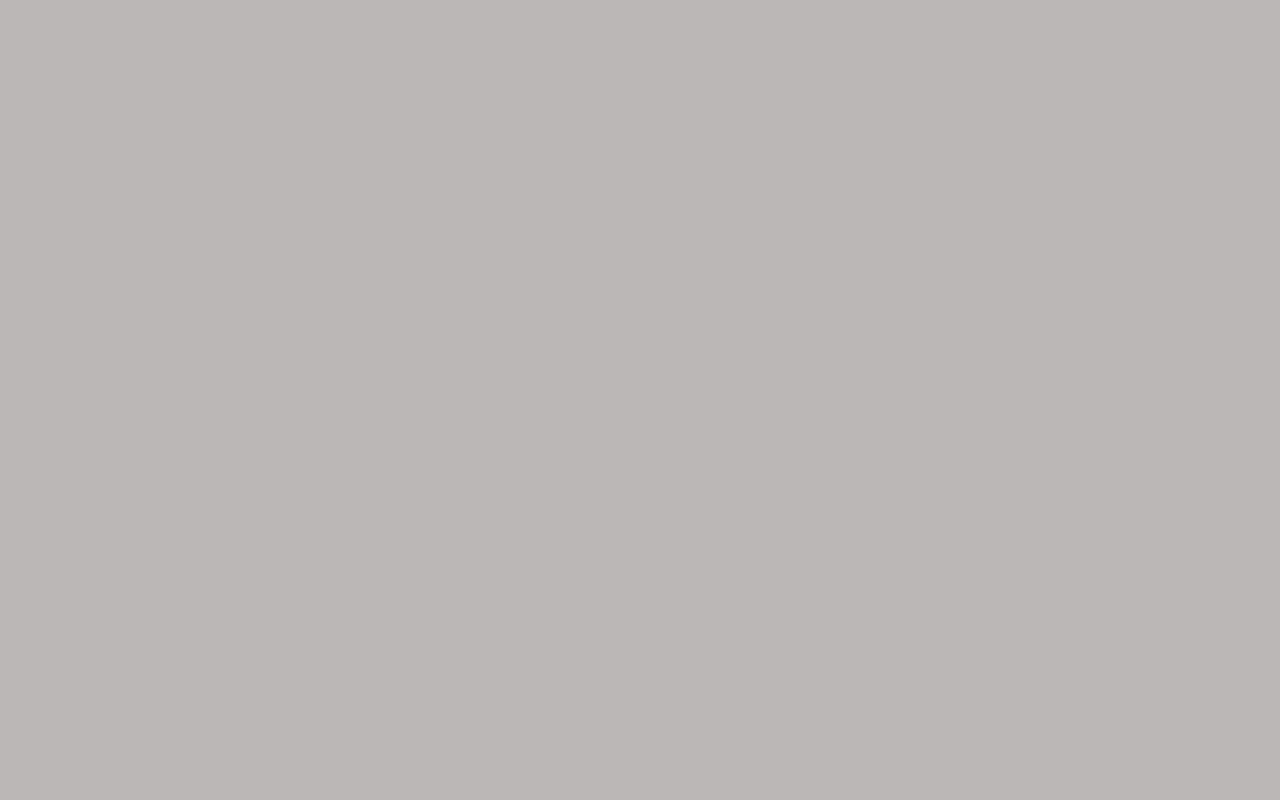
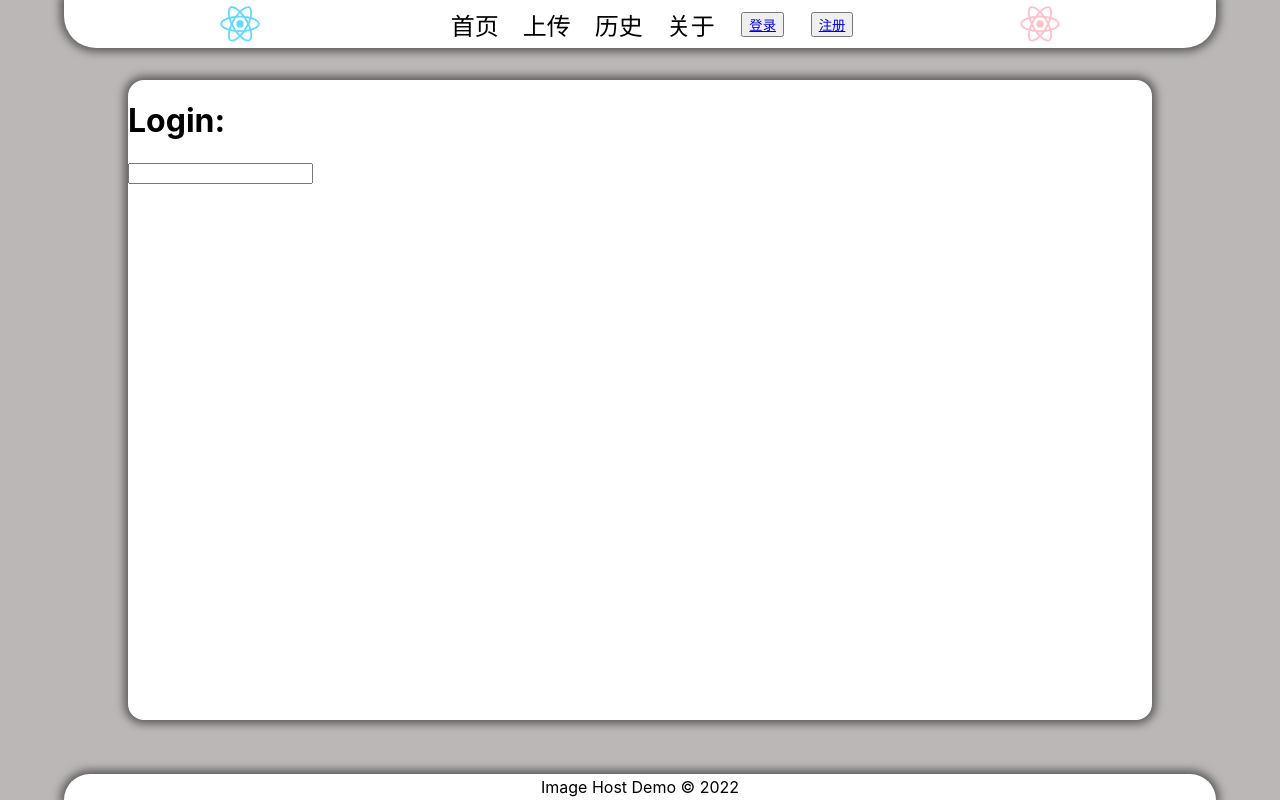
Before and after one commit to mingwiki/leancloud-image-host, a React app: page /login in a window 1280 px wide. Before the commit this address had no page. Built offline with nearby package versions, Linux system fonts and the light colour scheme.

Commit message:
add mobx

```diff
--- a/package.json
+++ b/package.json
@@ -33,16 +33,17 @@
     "jest-watch-typeahead": "^1.0.0",
     "mini-css-extract-plugin": "^2.4.5",
     "mobx": "^6.5.0",
+    "mobx-react": "^7.3.0",
     "postcss": "^8.4.4",
     "postcss-flexbugs-fixes": "^5.0.2",
     "postcss-loader": "^6.2.1",
     "postcss-normalize": "^10.0.1",
     "postcss-preset-env": "^7.0.1",
     "prompts": "^2.4.2",
-    "react": "^18.0.0",
+    "react": "^17.0.2",
     "react-app-polyfill": "^3.0.0",
     "react-dev-utils": "^12.0.0",
-    "react-dom": "^18.0.0",
+    "react-dom": "^17.0.2",
     "react-refresh": "^0.11.0",
     "react-router-dom": "^6.3.0",
     "resolve": "^1.20.0",
--- a/src/App.jsx
+++ b/src/App.jsx
@@ -1,26 +1,46 @@
-import React, { useState, useContext, useEffect } from "react";
-import Header, { ThemeModeContext } from "./components/Header";
+import React, { useState, Suspense } from "react";
+import { BrowserRouter, Routes, Route } from "react-router-dom";
+import Header from "./components/Header";
 import Footer from "./components/Footer";
-import { Outlet } from "react-router-dom";
+import Loading from "./components/Loading";
 import { ThemeProvider } from "styled-components";
 import { light, dark, GlobalStyles } from "./theme";
 
+const Home = React.lazy(() => import("./pages/Home"));
+const Upload = React.lazy(() => import("./pages/Upload"));
+const History = React.lazy(() => import("./pages/History"));
+const About = React.lazy(() => import("./pages/About"));
+const Login= React.lazy(() => import("./pages/Login"));
+const Register= React.lazy(() => import("./pages/Register"));
+
 function App() {
-  const [theme, setTheme] = useState("light");
+  const [theme, setTheme] = useState({ type: light });
+
   const toggleTheme = () => {
-    if (theme === "light") {
-      setTheme("dark");
+    if (theme.type === light) {
+      setTheme({ type: dark });
     } else {
-      setTheme("light");
+      setTheme({ type: light });
     }
   };
   return (
-    <ThemeProvider theme={theme === "light" ? light : dark}>
-      <GlobalStyles />
-      <Header toggle={toggleTheme} />
-      <Outlet />
-      <Footer />
-    </ThemeProvider>
+    <BrowserRouter>
+      <ThemeProvider theme={theme.type}>
+        <GlobalStyles />
+        <Header toggle={toggleTheme} />
+        <Suspense fallback={<Loading />}>
+          <Routes>
+            <Route path="/" element={<Home />} />
+            <Route path="upload" element={<Upload />} />
+            <Route path="history" element={<History />} />
+            <Route path="about" element={<About />} />
+            <Route path="login" element={<Login/>} />
+            <Route path="register" element={<Register/>} />
+          </Routes>
+        </Suspense>
+        <Footer />
+      </ThemeProvider>
+    </BrowserRouter>
   );
 }
 
--- a/src/components/Footer.jsx
+++ b/src/components/Footer.jsx
@@ -1,17 +1,21 @@
 import React from "react";
+import { Link } from "react-router-dom";
 import styled from "styled-components";
-import { Link } from "react-router-dom";
 
 const Wrapper = styled.footer`
-  box-shadow: inherit;
-  border-radius: 8px 8px 0 0;
+  border-radius: 2rem 2rem 0 0;
   text-align: center;
-  padding: 10px 0;
+  padding: 0.2rem 0;
+  position: fixed;
+  bottom: 0;
+  left: 5vw;
+  right: 5vw;
 `;
 const TheLink = styled(Link)`
   color: inherit;
   text-decoration: none;
 `;
+
 function Component() {
   return (
     <Wrapper>
--- a/src/components/Header.jsx
+++ b/src/components/Header.jsx
@@ -1,61 +1,63 @@
-import React, { useState } from "react";
+import React from "react";
 import { Link, NavLink } from "react-router-dom";
+import styled from "styled-components";
 import logo from "../logo.svg";
-import styled from "styled-components";
+import logo2 from "../logo2.svg";
 
 const Wrapper = styled.header`
   display: flex;
   align-items: center;
-  justify-content: space-between;
-  padding: 10px 20px;
-  border-radius: 0 0 8px 8px;
-  box-shadow: inherit;
+  justify-content: center;
+  border-radius: 0 0 2rem 2rem;
+  position: fixed;
+  top: 0;
+  left: 5vw;
+  right: 5vw;
 `;
 const Logo = styled.img`
-  height: 30px;
+  width: 4em;
+  height: 2em;
+  margin-left: 10vw;
+  margin-right: auto;
 `;
 const TheNavLink = styled(NavLink)`
   text-decoration: none;
   color: inherit;
-  margin-left: 5px;
+  margin-left: 1em;
   &.active {
-    border-bottom: 2px solid;
+    border-bottom: 0.1em solid;
   }
 `;
-
+const Toggle = styled.img`
+  width: 4em;
+  height: 2em;
+  margin-left: auto;
+  margin-right: 10vw;
+`;
+const Button = styled.button`
+  margin-left: 2em;
+`;
 function Component(props) {
   return (
     <Wrapper>
-      <Link to="/">
-        <Logo src={logo} alt="logo" />
-      </Link>
+      <Logo
+        src={logo}
+        alt="logo"
+        onClick={() => (window.location.href = "/")}
+      />
       <nav>
-        <TheNavLink
-          to="/"
-          className={({ isActive }) => (isActive ? "active" : "")}
-        >
-          首页
-        </TheNavLink>
-        <TheNavLink
-          to="upload"
-          className={({ isActive }) => (isActive ? "active" : "")}
-        >
-          上传
-        </TheNavLink>
-        <TheNavLink
-          to="history"
-          className={({ isActive }) => (isActive ? "active" : "")}
-        >
-          历史
-        </TheNavLink>
-        <TheNavLink
-          to="about"
-          className={({ isActive }) => (isActive ? "active" : "")}
-        >
-          关于
-        </TheNavLink>
-        <button onClick={()=>props.toggle()}>切换主题</button>
+        <TheNavLink to="/">首页</TheNavLink>
+        <TheNavLink to="upload">上传</TheNavLink>
+        <TheNavLink to="history">历史</TheNavLink>
+        <TheNavLink to="about">关于</TheNavLink>
       </nav>
+      <Button>
+        <Link to="login">登录</Link>
+      </Button>
+      <Button>
+        <Link to="register">注册</Link>
+      </Button>
+      <Toggle src={logo2} onClick={() => props.toggle()} />
     </Wrapper>
   );
 }
--- a/src/index.js
+++ b/src/index.js
@@ -1,34 +1,17 @@
-import React, { Suspense } from 'react';
-import { createRoot } from 'react-dom/client'
+import React from 'react';
+// import { createRoot } from 'react-dom/client'
+import ReactDom from 'react-dom'
 import './index.scss';
 import App from './App';
 import reportWebVitals from './reportWebVitals';
-import { BrowserRouter, Routes, Route } from 'react-router-dom'
-import Home from './pages/Home'
-import Loading from './components/Loading'
 
-const Upload = React.lazy(() => import('./pages/Upload'))
-const History = React.lazy(() => import('./pages/History'))
-const About = React.lazy(() => import('./pages/About'))
-
-let root = createRoot(document.getElementById('root'))
-root.render(
-  <React.StrictMode>
-    <BrowserRouter>
-      <Suspense fallback={<Loading />}>
-        <Routes>
-          <Route path="/" element={<App />} >
-            <Route path="/" element={<Home />} />
-            <Route path="upload" element={<Upload />} />
-            <Route path="history" element={<History />} />
-            <Route path="about" element={<About />} />
-          </Route>
-        </Routes>
-      </Suspense>
-    </BrowserRouter>
-  </React.StrictMode>
-)
-
+// let root = createRoot(document.getElementById('root'))
+// root.render(
+//   <React.StrictMode>
+//     <App />
+//   </React.StrictMode >
+// )
+ReactDom.render(<App />, document.getElementById('root'));
 // If you want to start measuring performance in your app, pass a function
 // to log results (for example: reportWebVitals(console.log))
 // or send to an analytics endpoint. Learn more: https://bit.ly/CRA-vitals
--- a/src/index.scss
+++ b/src/index.scss
@@ -15,14 +15,6 @@ code {
 #root {
   display: flex;
   flex-direction: column;
-  min-height: 100vh;
-  box-shadow: rgba(0, 0, 0, 0.35) 0px 5px 15px;
+  height: 100vh;
   background-color: rgb(187, 183, 183);
 }
-
-main {
-  flex: 1;
-  margin: 20px;
-  border-radius: 8px;
-  box-shadow: inherit;
-}
--- a/src/pages/Login.jsx
+++ b/src/pages/Login.jsx
@@ -1,11 +1,18 @@
-import React from 'react'
+import React, { useContext, useRef } from "react";
+import { observer } from "mobx-react";
+import context from "../stores/index";
 
-function Component() {
+const Component = observer(() => {
+  const { AuthStore } = useContext(context);
+  const bindChange = (e) => {
+    // console.log(e.target.value);
+    AuthStore.values.username = e.target.value;
+  };
   return (
     <main>
-      <h1>Welcome Login</h1>
+      <h1>Login: {AuthStore.values.username}</h1>
+      <input onChange={bindChange} />
     </main>
-  )
-}
-
-export default Component
+  );
+});
+export default Component;
--- a/src/pages/Register.jsx
+++ b/src/pages/Register.jsx
@@ -1,11 +1,18 @@
-import React from 'react'
+import React, { useContext, useRef } from "react";
+import { observer } from "mobx-react";
+import context from "../stores/index";
 
-function Component() {
+const Component = observer(() => {
+  const { AuthStore } = useContext(context);
+  const bindChange = (e) => {
+    // console.log(e.target.value);
+    AuthStore.values.username = e.target.value;
+  };
   return (
     <main>
-      <h1>Welcome Register</h1>
+      <h1>Register: {AuthStore.values.username}</h1>
+      {/* <input onChange={bindChange} /> */}
     </main>
-  )
-}
-
-export default Component
+  );
+});
+export default Component;
--- a/src/stores/auth.jsx
+++ b/src/stores/auth.jsx
@@ -1,2 +1,59 @@
-import { makeAutoObservable } from "mobx"
-import { observer } from "mobx"
+// import { makeAutoObservable } from "mobx"
+import { computed } from "mobx";
+import { makeObservable, observable, action } from "mobx";
+
+class AuthStore {
+  isLogin = false;
+  isLoding = false;
+  values = {
+    username: "",
+    password: "",
+  };
+  constructor() {
+    makeObservable(this, {
+      isLogin: observable,
+      isLoding: observable,
+      values: observable,
+      username: computed,
+      password: computed,
+      login: action,
+      register: action,
+      logout: action,
+    });
+  }
+  get username() {
+    return this.values.username;
+  }
+  set username(username) {
+    this.values.username = username;
+  }
+  get password() {
+    return this.values.password;
+  }
+  set password(password) {
+    this.values.password = password;
+  }
+  login() {
+    console.log("登录中。。。");
+    this.isLoding = true;
+    setTimeout(() => {
+      console.log("登录成功");
+      this.isLogin = true;
+      this.isLoding = false;
+    }, 2000);
+  }
+  register() {
+    console.log("注册中。。。");
+    this.isLoding = true;
+    setTimeout(() => {
+      console.log("注册成功");
+      this.isLogin = true;
+      this.isLoding = false;
+    }, 2000);
+  }
+  logout() {
+    console.log("退出中。。。");
+  }
+}
+
+export default AuthStore;
--- a/src/stores/index.jsx
+++ b/src/stores/index.jsx
@@ -0,0 +1,8 @@
+import { createContext } from "react";
+import AuthStore from "./auth";
+
+const context = createContext({
+  AuthStore: new AuthStore(),
+});
+
+export default context;
--- a/src/theme.js
+++ b/src/theme.js
@@ -3,17 +3,32 @@ import { createGlobalStyle } from 'styled-components'
 export const light = {
   body: 'white',
   text: 'black',
+  boxshadow: 'rgba(0, 0, 0, 0.5) 0px 0px 8px 4px',
 }
 
 export const dark = {
   body: 'black',
   text: 'white',
+  boxshadow: 'rgba(255, 255, 255, 0.8) 0px 0px 8px 4px',
 }
 
 export const GlobalStyles = createGlobalStyle`
+  main {
+    flex: 1;
+    margin: 5rem 10vw;
+    border-radius: 1rem;
+    box-shadow: inherit;
+  }
   header, main, footer {
     background-color: ${({ theme }) => theme.body};
     color: ${({ theme }) => theme.text};
+    box-shadow: ${({ theme }) => theme.boxshadow};
     transition: all 0.25s linear;
   }
+  header{
+    font-size: 1.5rem;
+  }
+  a{
+    padding: 0;
+  }
 `
```
Also changed, not shown: src/logo2.svg (added), 1 other file (tests, documents, lock files or other folders).
